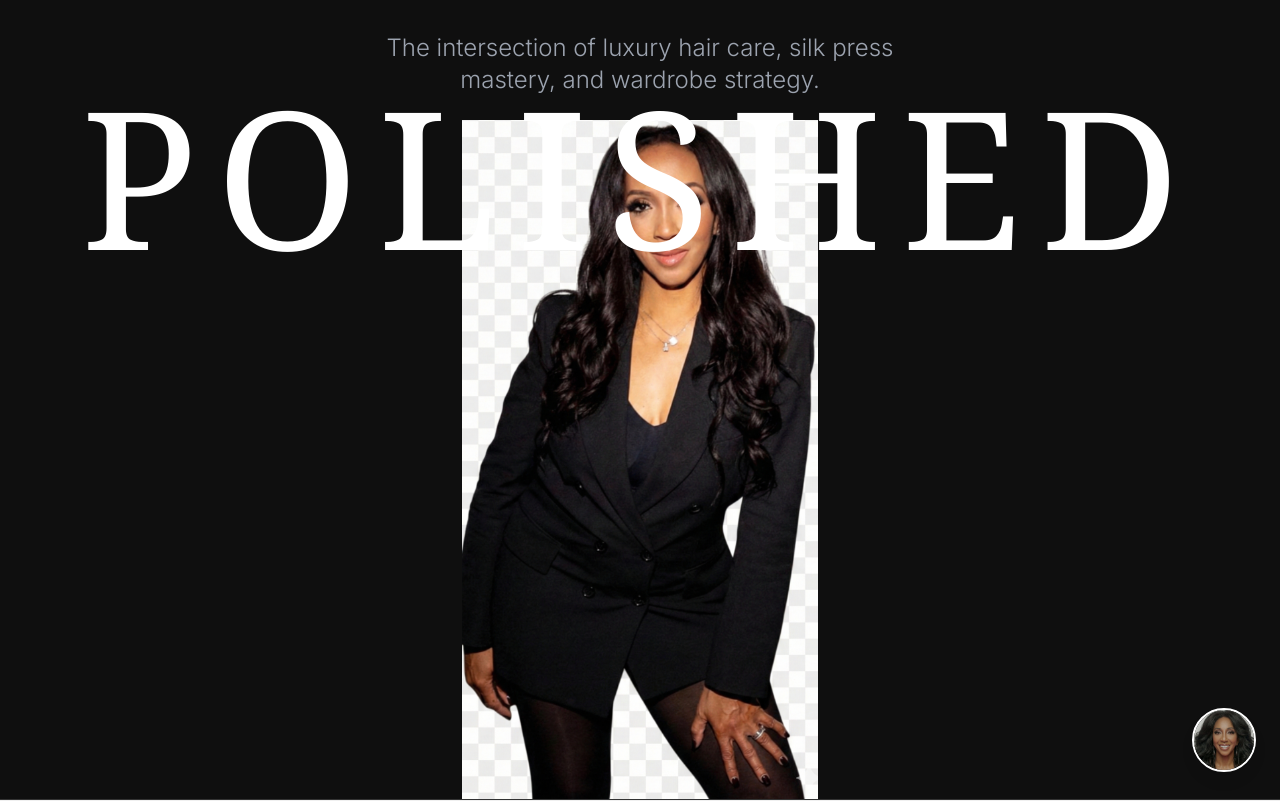
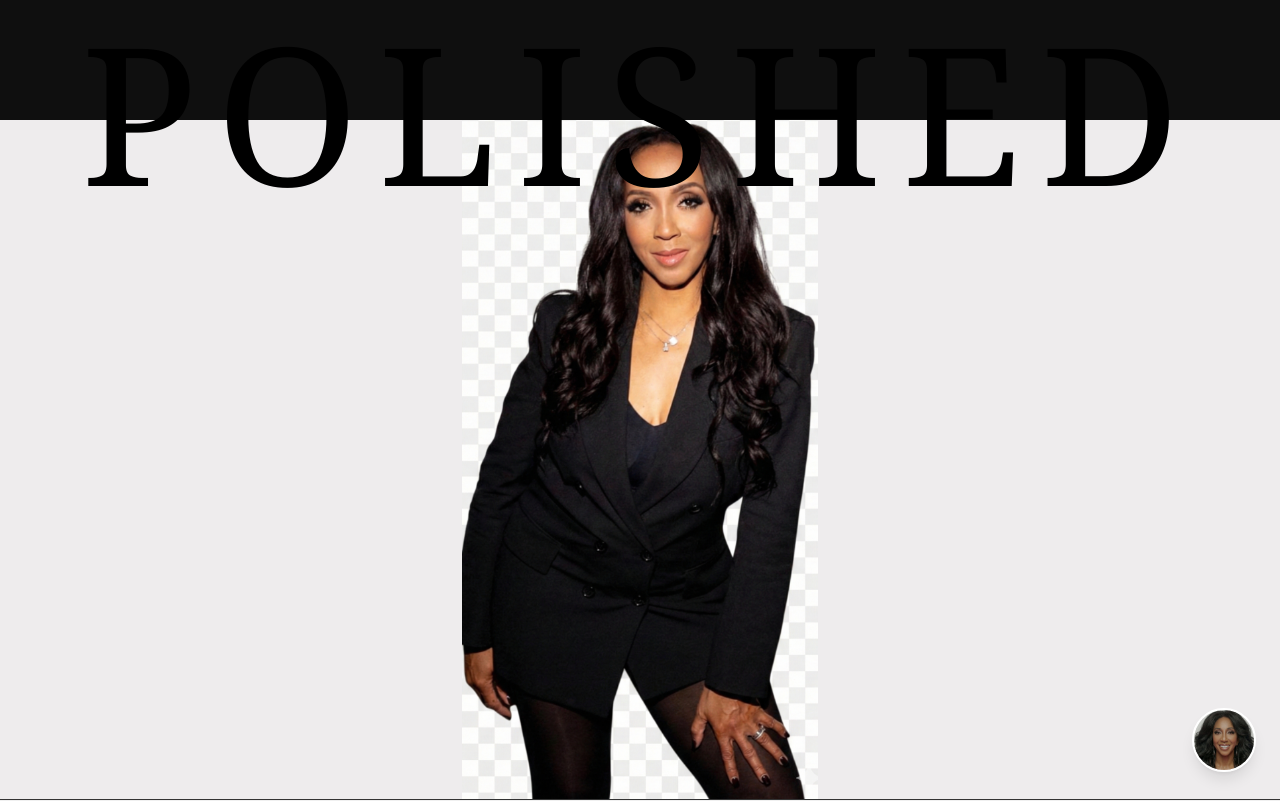
Before and after one commit to civicconnects/polished, a React (Vite) app: page / in a window 1280 px wide. Shown: the top 801 px of the page. Built offline with nearby package versions, Linux system fonts and the light colour scheme; a web font is replaced by a local one.

Commit message:
Refine: Light Theme (#eeeced), Black Title at Top, No Tagline

```diff
--- a/src/components/RedesignHero.jsx
+++ b/src/components/RedesignHero.jsx
@@ -3,7 +3,7 @@ import { motion } from 'framer-motion';
 const RedesignHero = () => {
     return (
         <section className="h-screen flex flex-col justify-start items-center text-center border-b border-grid-line relative overflow-hidden">
-            <div className="absolute inset-x-0 bottom-0 top-[15%] z-0 bg-[#0f0f0f]">
+            <div className="absolute inset-x-0 bottom-0 top-[15%] z-0 bg-[#eeeced]">
                 <img src="/images/header-bg-transparent.png" alt="Background" className="w-full h-full object-contain object-bottom opacity-100" />
                 <div className="absolute inset-0 bg-transparent" />
             </div>
@@ -11,19 +11,10 @@ const RedesignHero = () => {
                 initial={{ opacity: 0, y: 50 }}
                 animate={{ opacity: 1, y: 0 }}
                 transition={{ duration: 1, ease: "easeOut" }}
-                className="absolute top-[10%] left-0 right-0 text-[15vw] leading-none tracking-widest text-white font-serif z-10"
+                className="absolute top-4 left-0 right-0 text-[15vw] leading-none tracking-widest text-black font-serif z-10"
             >
                 POLISHED
             </motion.h1>
-
-            <motion.p
-                initial={{ opacity: 0 }}
-                animate={{ opacity: 1 }}
-                transition={{ delay: 0.5, duration: 1 }}
-                className="mt-8 text-xl md:text-2xl text-gray-400 max-w-lg font-light"
-            >
-                The intersection of luxury hair care, silk press mastery, and wardrobe strategy.
-            </motion.p>
         </section>
     );
 };
```
